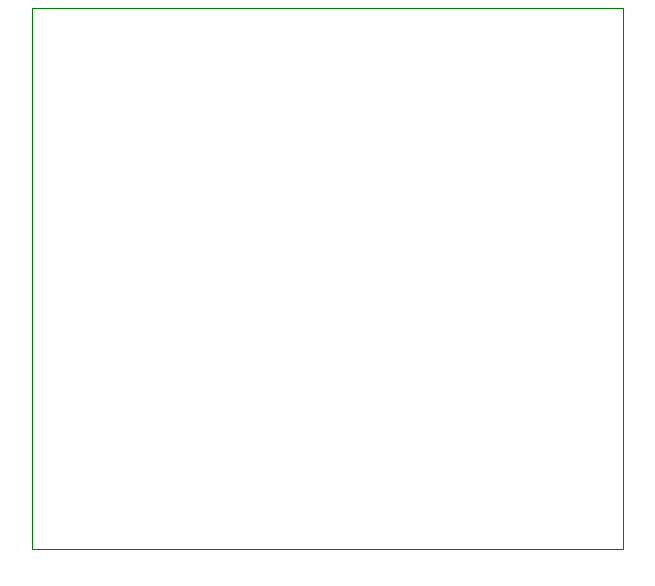
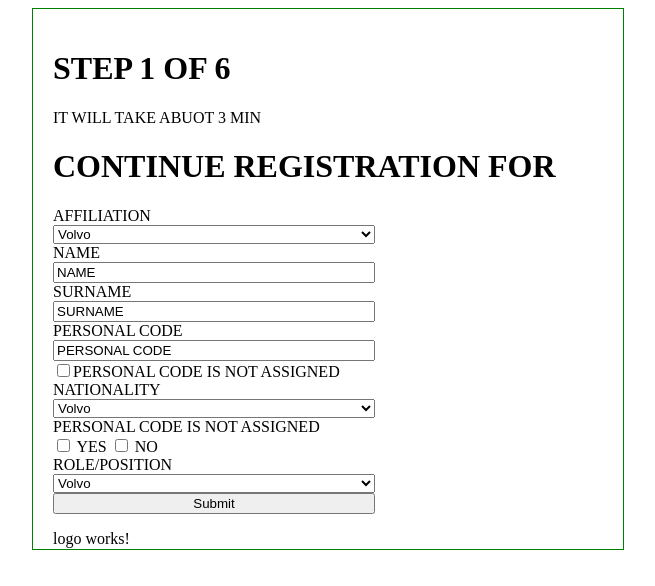
Before and after one commit to Metsuge/Angular, an Angular app: page /form in a window 1280 px wide. Shown: the top 586 px of the page, without its empty margins (312-967 px from the left). Built offline with nearby package versions, Linux system fonts and the light colour scheme.

Commit message:
routing done, logo component, form styling

```diff
--- a/src/app/app.component.html
+++ b/src/app/app.component.html
@@ -1,5 +1,5 @@
 <div (f)="fnGetData($event)"  id='main-div'>
 
   <router-outlet></router-outlet>
-
+<app-logo></app-logo>
 </div>
--- a/src/app/app.module.ts
+++ b/src/app/app.module.ts
@@ -9,13 +9,15 @@ import { WelcomeComponent } from './welcome/welcome.component';
 import { FormsModule } from '@angular/forms';
 import { SecondPageComponent } from './second-page/second-page.component';
 import { FormComponent } from './form/form.component';
+import { LogoComponent } from './logo/logo.component';
 
 @NgModule({
   declarations: [
     AppComponent,
     WelcomeComponent,
     SecondPageComponent,
-    FormComponent
+    FormComponent,
+    LogoComponent
   ],
   imports: [
     BrowserModule,
--- a/src/app/form/form.component.html
+++ b/src/app/form/form.component.html
@@ -1 +1,54 @@
-<p>{{email}} </p>
+<div id="main-form-page">
+  <div id='step' class='text'>
+
+    <h1>step 1 of 6</h1>
+    <p>it will take abuot 3 min</p>
+
+    <h1>continue registration for {{email}}</h1>
+
+  </div>
+
+  <form id="form-container" >
+    <label id="affiliation" for="affiliation">affiliation</label>
+    <select id="cars" name="cars">
+      <option value="volvo">Volvo</option>
+      <option value="saab">Saab</option>
+      <option value="fiat">Fiat</option>
+      <option value="audi">Audi</option>
+    </select>
+    <label for="fname">Name</label>
+    <input type="text" id="fname" name="fname" value="NAME">
+    <label for="lname">Surname</label>
+    <input type="text" id="lname" name="lname" value="SURNAME">
+    <label for="lname">Personal code</label>
+    <input type="text" id="lname" name="lname" value="PERSONAL CODE">
+    <span>
+      <input type="checkbox" id="lname" name="lname" value="PERSONAL CODE">
+      <label for="lname">Personal code is not assigned</label>
+    </span>
+
+    <label id="nationality" for="nationality">nationality</label>
+    <select id="nationality" name="nationality">
+      <option value="volvo">Volvo</option>
+      <option value="saab">Saab</option>
+      <option value="fiat">Fiat</option>
+      <option value="audi">Audi</option>
+    </select>
+    <label for="lname">Personal code is not assigned</label>
+    <span>
+      <input type="checkbox" id="lname" name="lname" value="PERSONAL CODE"> YES
+      <input type="checkbox" id="lname" name="lname" value="PERSONAL CODE"> NO
+    </span>
+
+    <label id="role/position" for="role/position">role/position</label>
+    <select id="role/position" name="role/position">
+      <option value="volvo">Volvo</option>
+      <option value="saab">Saab</option>
+      <option value="fiat">Fiat</option>
+      <option value="audi">Audi</option>
+    </select>
+
+    <input type="submit" value="Submit">
+  </form>
+
+</div>
--- a/src/app/form/form.component.scss
+++ b/src/app/form/form.component.scss
@@ -0,0 +1,13 @@
+
+#main-form-page{
+  text-transform: uppercase;
+  #affiliation{
+  display: block;
+}
+
+#form-container{
+  width:322px;
+  display: flex;
+  flex-direction: column;
+}
+}
--- a/src/app/form/form.component.ts
+++ b/src/app/form/form.component.ts
@@ -1,5 +1,5 @@
 import { Component, OnInit } from '@angular/core';
-import { Router } from '@angular/router';
+import { ActivatedRoute, Router } from '@angular/router';
 
 @Component({
   selector: 'app-form',
@@ -8,10 +8,15 @@ import { Router } from '@angular/router';
 })
 export class FormComponent implements OnInit {
 
-  constructor(private route: Router){
+  constructor(private route: ActivatedRoute){
   }
-  email: any;
+  email:any;
   ngOnInit(): void {
+    this.route.queryParams.subscribe((params: any) =>{
+      console.log(params);
+      this.email = params.data
+    })
   }
 
+
 }
--- /dev/null
+++ b/src/app/logo/logo.component.html
@@ -0,0 +1 @@
+<p>logo works!</p>
--- /dev/null
+++ b/src/app/logo/logo.component.ts
@@ -0,0 +1,15 @@
+import { Component, OnInit } from '@angular/core';
+
+@Component({
+  selector: 'app-logo',
+  templateUrl: './logo.component.html',
+  styleUrls: ['./logo.component.scss']
+})
+export class LogoComponent implements OnInit {
+
+  constructor() { }
+
+  ngOnInit(): void {
+  }
+
+}
--- a/src/app/second-page/second-page.component.html
+++ b/src/app/second-page/second-page.component.html
@@ -4,8 +4,8 @@
 
   <div id="send-again-cont">
     <!-- now send again goes to home page because empty string in routerLink="" means home page -->
-    <button  type="submit" id="button-submit">CLOSE THIS WINDOW</button>
-    <div id='send-again' class='text'>did not receive email?<br> send again </div>
+    <button  type="submit"  id="button-submit">CLOSE THIS WINDOW</button>
+    <button type="button" id='send-again'  (click)="navToForm()" class='text'>did not receive email?<br> send again </button>
 
   </div>
 </div>
--- a/src/app/second-page/second-page.component.ts
+++ b/src/app/second-page/second-page.component.ts
@@ -8,11 +8,8 @@ import { Router } from '@angular/router';
   styleUrls: ['./second-page.component.scss']
 })
 export class SecondPageComponent implements OnInit {
-
   email: any;
-
-  constructor(private route: ActivatedRoute) { }
-
+  constructor(private route:ActivatedRoute,private router:Router) { }
   ngOnInit(): void {
     this.route.queryParams.subscribe((params: any) =>{
       console.log(params);
@@ -20,4 +17,7 @@ export class SecondPageComponent implements OnInit {
     })
   }
 
+  navToForm(){
+    this.router.navigate(['/form'], {queryParams:{data:this.email}})
+  }
 }
```
Also changed, not shown: src/app/logo/logo.component.scss (added), 1 other file (tests, documents, lock files or other folders).
